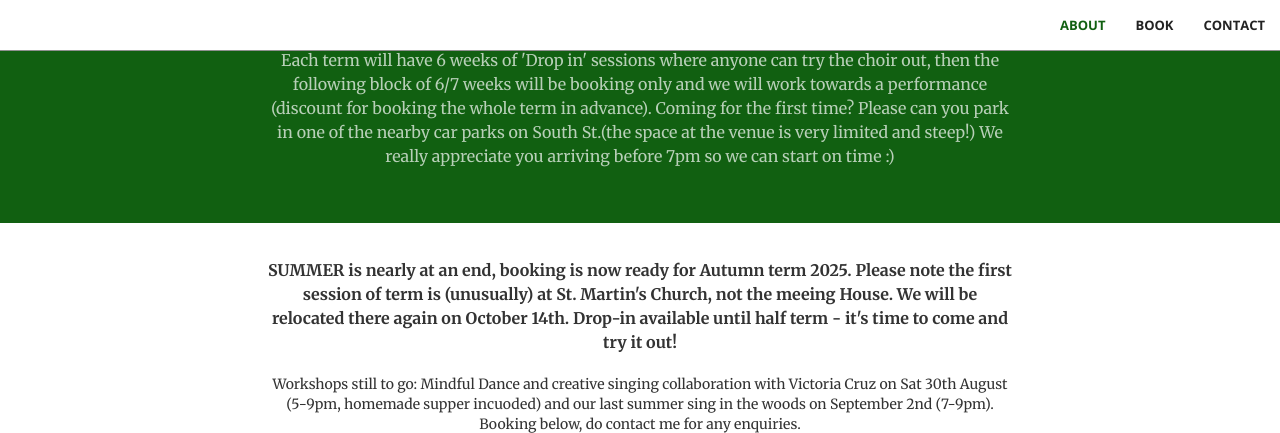
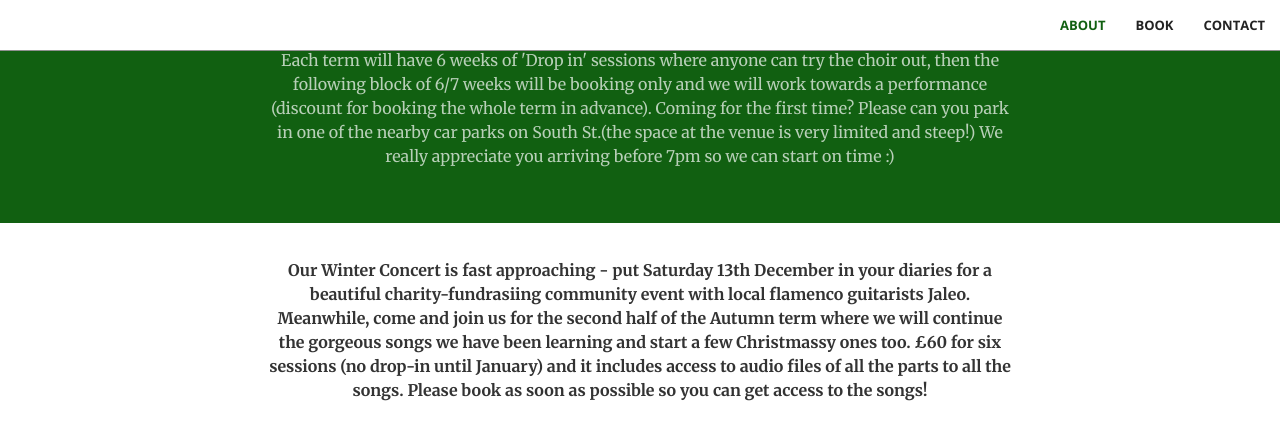
Before and after one commit to thewildchoir/thewildchoir-website, a Jekyll site: the page built from index.html, in a window 1280 px wide and 900 px high, scrolled down 1095 px, cut to the strip 0-433 px from the top of the window. Built offline with Jekyll 4.4.1, drawn with Linux system fonts in a browser that asks for light colours; part of the change alters nothing that is shown.

Commit message:
Update booking.html

```diff
--- a/_includes/booking.html
+++ b/_includes/booking.html
@@ -2,9 +2,7 @@
     <div class="container">
        <div class="row">
             <div class="col-lg-8 col-lg-offset-2 text-center">
-                <p class="text-book"><b> SUMMER is nearly at an end, booking is now ready for Autumn term 2025. Please note the first session of term is (unusually) at St. Martin's Church, not the meeing House. We will be relocated there again on October 14th. Drop-in available until half term - it's time to come and try it out!
-                </b></p>
-      Workshops still to go: Mindful Dance and creative singing collaboration with Victoria Cruz on Sat 30th August (5-9pm, homemade supper incuoded) and our last summer sing in the woods on September 2nd (7-9pm). Booking below, do contact me for any enquiries.
+                <p class="text-book"><b> Our Winter Concert is fast approaching - put Saturday 13th December in your diaries for a beautiful charity-fundrasiing community event with local flamenco guitarists Jaleo. Meanwhile, come and join us for the second half of the Autumn term where we will continue the gorgeous songs we have been learning and start a few Christmassy ones too. £60 for six sessions (no drop-in until January) and it includes access to audio files of all the parts to all the songs. Please book as soon as possible so you can get access to the songs!
                     </p>
 
                 <script async
@@ -12,28 +10,11 @@
 </script>
 
 <stripe-buy-button
-  buy-button-id="buy_btn_1RdTo9LwjurA75EI2SEiRGkI"
+  buy-button-id="buy_btn_1SL0m4LwjurA75EIgcJkvohh"
   publishable-key="pk_live_51NYTozLwjurA75EIhk2EBRw1z2zc9OpOjDrSu8yy9bL1Hjqpv2U9MbkAIBroLDxn40LiSmh58qRFbD1G05o0DyOp00jys1Q34B"
 >
 </stripe-buy-button>
-                <script async
-  src="https://js.stripe.com/v3/buy-button.js">
-</script>
 
-<stripe-buy-button
-  buy-button-id="buy_btn_1RdTonLwjurA75EI3FlOfNXv"
-  publishable-key="pk_live_51NYTozLwjurA75EIhk2EBRw1z2zc9OpOjDrSu8yy9bL1Hjqpv2U9MbkAIBroLDxn40LiSmh58qRFbD1G05o0DyOp00jys1Q34B"
->
-</stripe-buy-button>
-                <script async
-  src="https://js.stripe.com/v3/buy-button.js">
-</script>
-
-<stripe-buy-button
-  buy-button-id="buy_btn_1RyUCvLwjurA75EIPLq2Ogv1"
-  publishable-key="pk_live_51NYTozLwjurA75EIhk2EBRw1z2zc9OpOjDrSu8yy9bL1Hjqpv2U9MbkAIBroLDxn40LiSmh58qRFbD1G05o0DyOp00jys1Q34B"
->
-</stripe-buy-button>
                 <script async
   src="https://js.stripe.com/v3/buy-button.js">
 </script>
```
